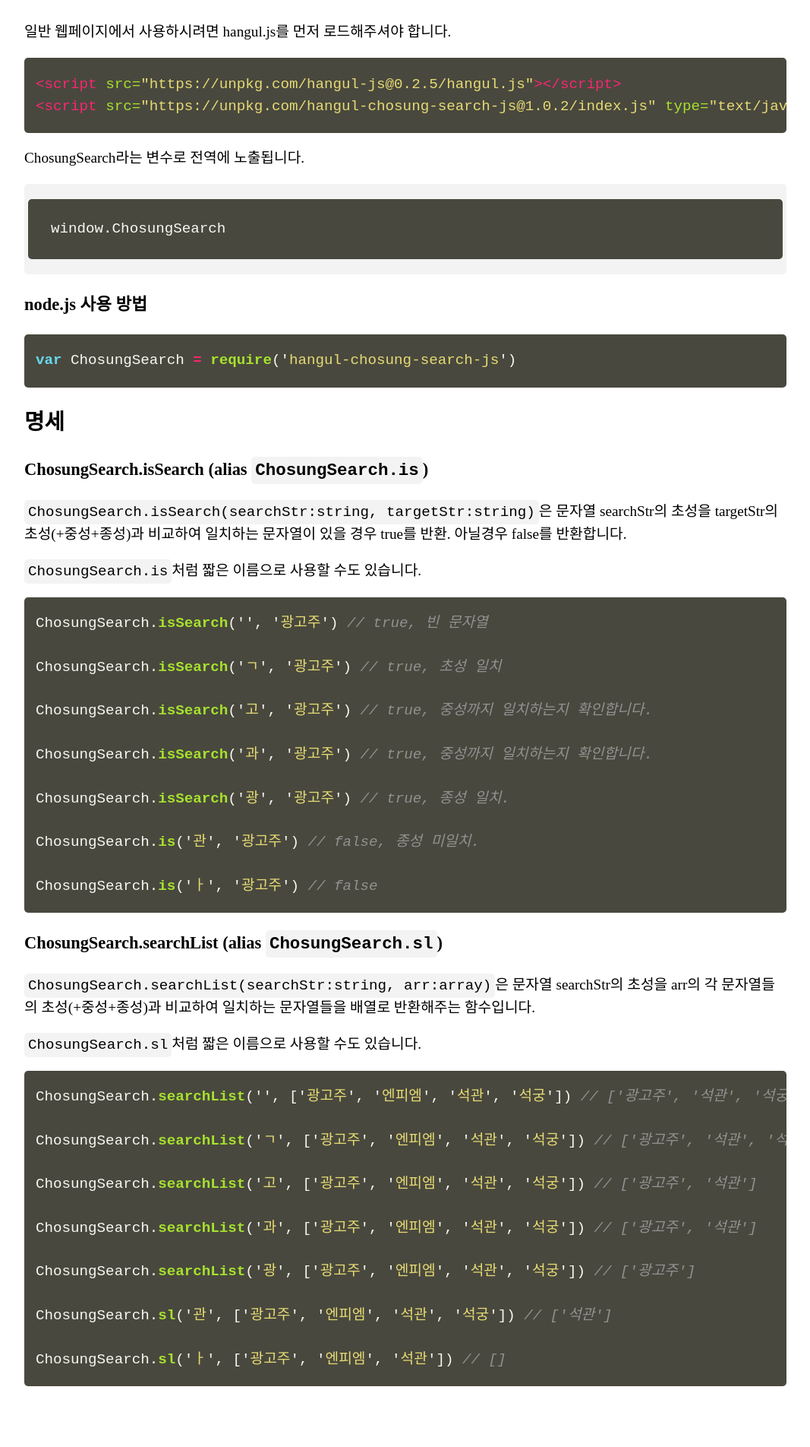
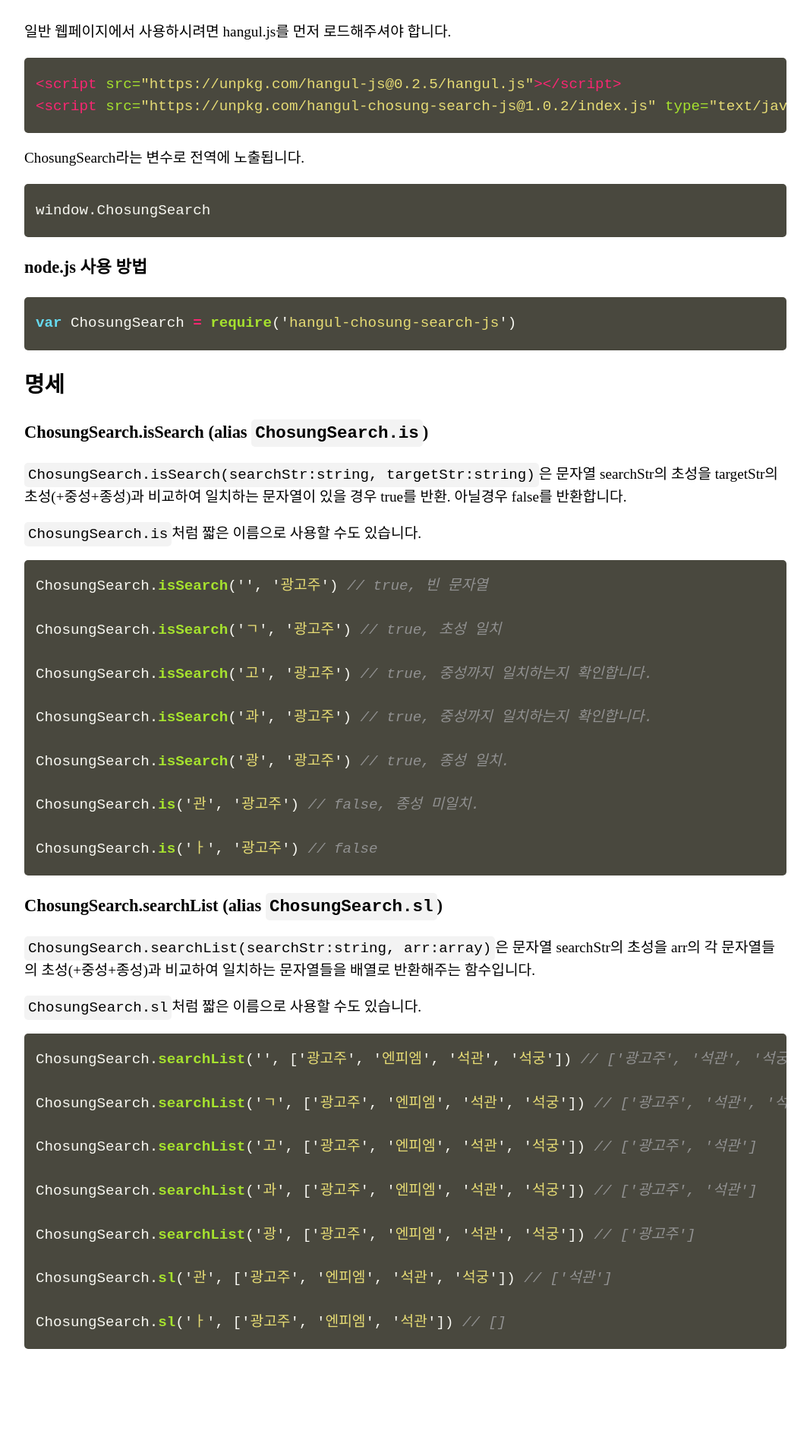
Before and after one commit to DevWookddu/blog, a Jekyll site: the page built from _posts/frontend/javascript/nodejs/2019-02-14-hangul-chosung-search-js.md, in a window 1280 px wide. Shown: the part 1057-2961 px from the top of the page at 76% size, without its empty margins (106-1173 px from the left). Built offline with Jekyll 4.4.1, drawn with Linux system fonts in a browser that asks for light colours; some web fonts are replaced; a style sheet for code colours, icons or effects is not loaded; after the commit the page ends 2912 px from its top, so only the background shows below that.

Commit message:
Fix markdown

````diff
--- a/_posts/frontend/javascript/nodejs/2019-02-14-hangul-chosung-search-js.md
+++ b/_posts/frontend/javascript/nodejs/2019-02-14-hangul-chosung-search-js.md
@@ -36,9 +36,9 @@ npm install hangul-chosung-search-js
 
 ChosungSearch라는 변수로 전역에 노출됩니다.
 
-```js
+{% highlight javascript %}
 window.ChosungSearch
-```
+{% endhighlight %}
 
 ### node.js 사용 방법
 
````
